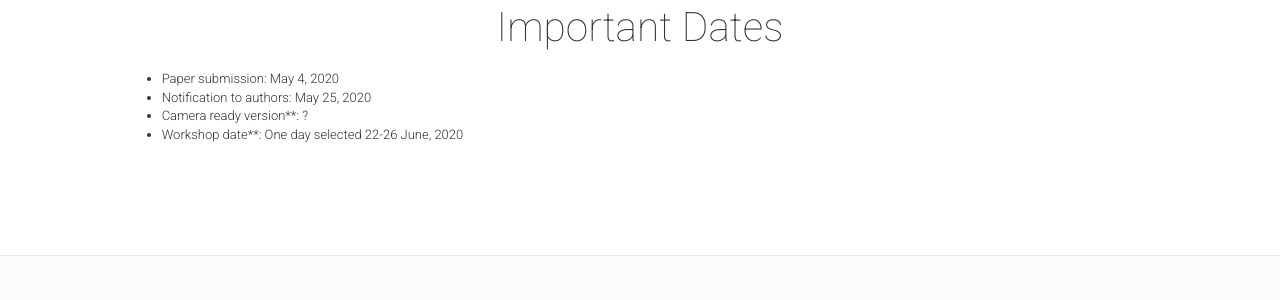
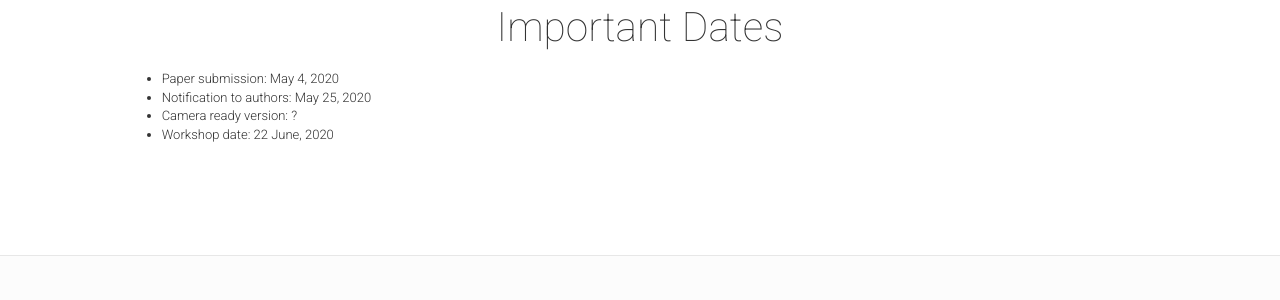
Before and after one commit to jdirocco/Data4MDE, a Jekyll site: the page built from date.html, in a window 1280 px wide. Shown: the part 502-802 px from the top of the page. Built offline with Jekyll 4.4.1, drawn with Linux system fonts in a browser that asks for light colours; nearby versions of some CDN libraries; comment, search, counter and statistics services are not loaded.

Commit message:
Changed dates

```diff
--- a/_includes/date.html
+++ b/_includes/date.html
@@ -7,8 +7,8 @@
                     <ul>
                         <li>Paper submission: May 4, 2020</li>
                         <li>Notification to authors: May 25, 2020</li>
-                        <li>Camera ready version**: ?</li>
-                        <li>Workshop date**: One day selected 22-26 June, 2020</li>
+                        <li>Camera ready version: ?</li>
+                        <li>Workshop date: 22 June, 2020</li>
                     </ul>
                 </div>
             <!--</div>-->
```
